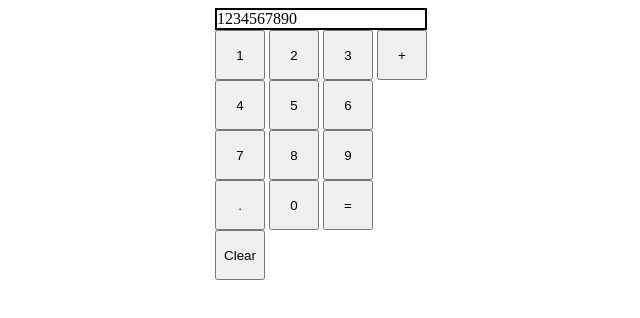
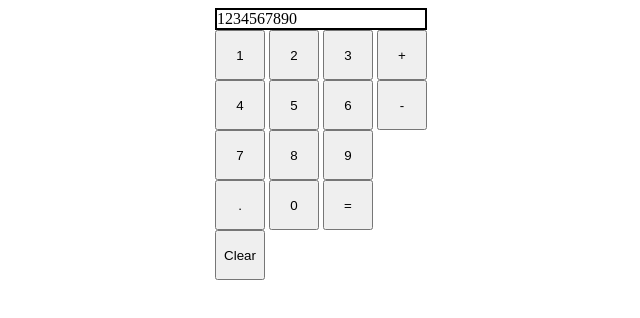
Before and after one commit to jacobmrivera/calculator, a plain HTML site: page index.html in a window 1280 px wide. Shown: the whole page, without its empty margins (319-959 px from the left). Drawn offline with Linux system fonts and the light colour scheme.

Commit message:
Create subtract button and add funcitonality

```diff
--- a/index.html
+++ b/index.html
@@ -23,6 +23,7 @@
                 <button id="4" onclick="pressNum('4')">4</button>
                 <button id="5" onclick="pressNum('5')">5</button>
                 <button id="6" onclick="pressNum('6')">6</button>
+                <button id="add" onclick="storeOperation(subtract)">-</button>
             </div>
             <div class="row">
                 <button id="7" onclick="pressNum('7')">7</button>
```
